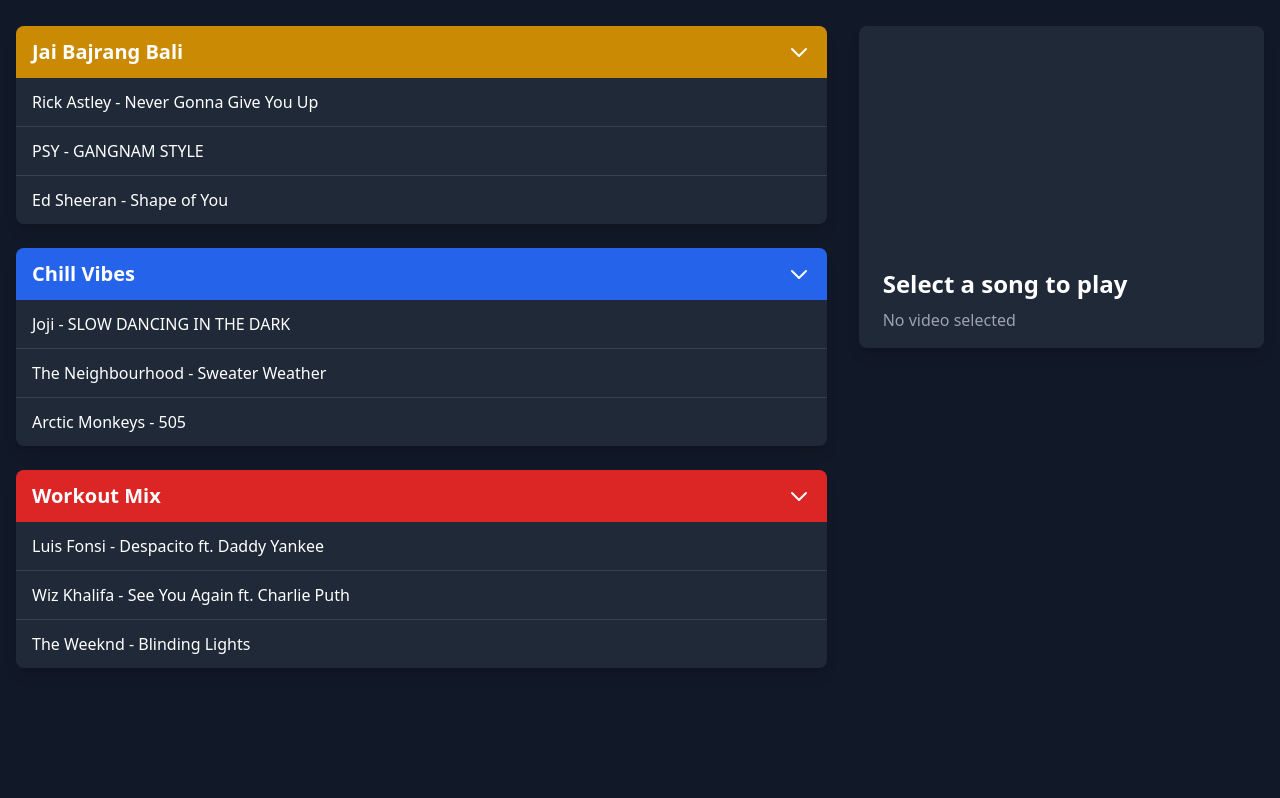
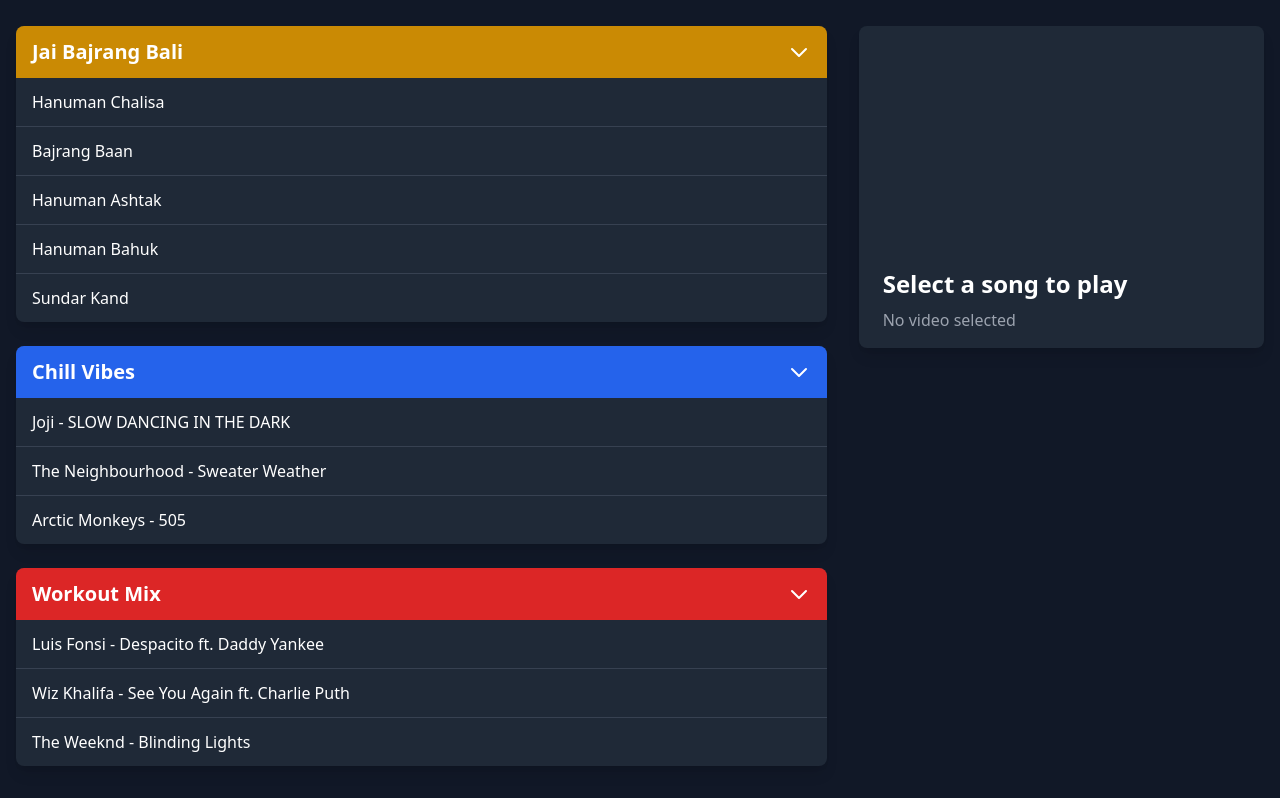
Before and after one commit to yushabh/my-music, a plain HTML site: page html/index.html in a window 1280 px wide. Shown: the part 78-876 px from the top of the page. Before the commit the page ends 800 px from the top, so only its background shows below. Drawn offline with Linux system fonts and the light colour scheme.

Commit message:
bajrangbali playlist added

```diff
--- a/html/index.html
+++ b/html/index.html
@@ -29,16 +29,24 @@
                     </div>
                     <ul id="bajrangbali-list" class="divide-y divide-gray-700 song-list">
                         <li class="px-4 py-3 hover:bg-gray-700 cursor-pointer transition"
-                            onclick="('dQw4w9WgXcQ', 'Rick Astley - Never Gonna Give You Up')">
-                            Rick Astley - Never Gonna Give You Up
+                            onclick="('BLlTFapgvOo', 'Hanuman Chalisa')">
+                            Hanuman Chalisa
                         </li>
                         <li class="px-4 py-3 hover:bg-gray-700 cursor-pointer transition"
-                            onclick="playVideo('9bZkp7q19f0', 'PSY - GANGNAM STYLE')">
-                            PSY - GANGNAM STYLE
+                            onclick="playVideo('dXl2NdlmeIE', 'Bajrang Baan')">
+                            Bajrang Baan
                         </li>
                         <li class="px-4 py-3 hover:bg-gray-700 cursor-pointer transition"
-                            onclick="playVideo('JGwWNGJdvx8', 'Ed Sheeran - Shape of You')">
-                            Ed Sheeran - Shape of You
+                            onclick="playVideo('qI1fKjzo53c', 'Hanuman Ashtak')">
+                            Hanuman Ashtak
+                        </li>
+                        <li class="px-4 py-3 hover:bg-gray-700 cursor-pointer transition"
+                            onclick="playVideo('noT912b6DVs', 'Hanuman Bahuk')">
+                            Hanuman Bahuk
+                        </li>
+                        <li class="px-4 py-3 hover:bg-gray-700 cursor-pointer transition"
+                            onclick="playVideo('_t42yc30uyo', 'Sundar Kand')">
+                            Sundar Kand
                         </li>
                     </ul>
                 </div>
```
